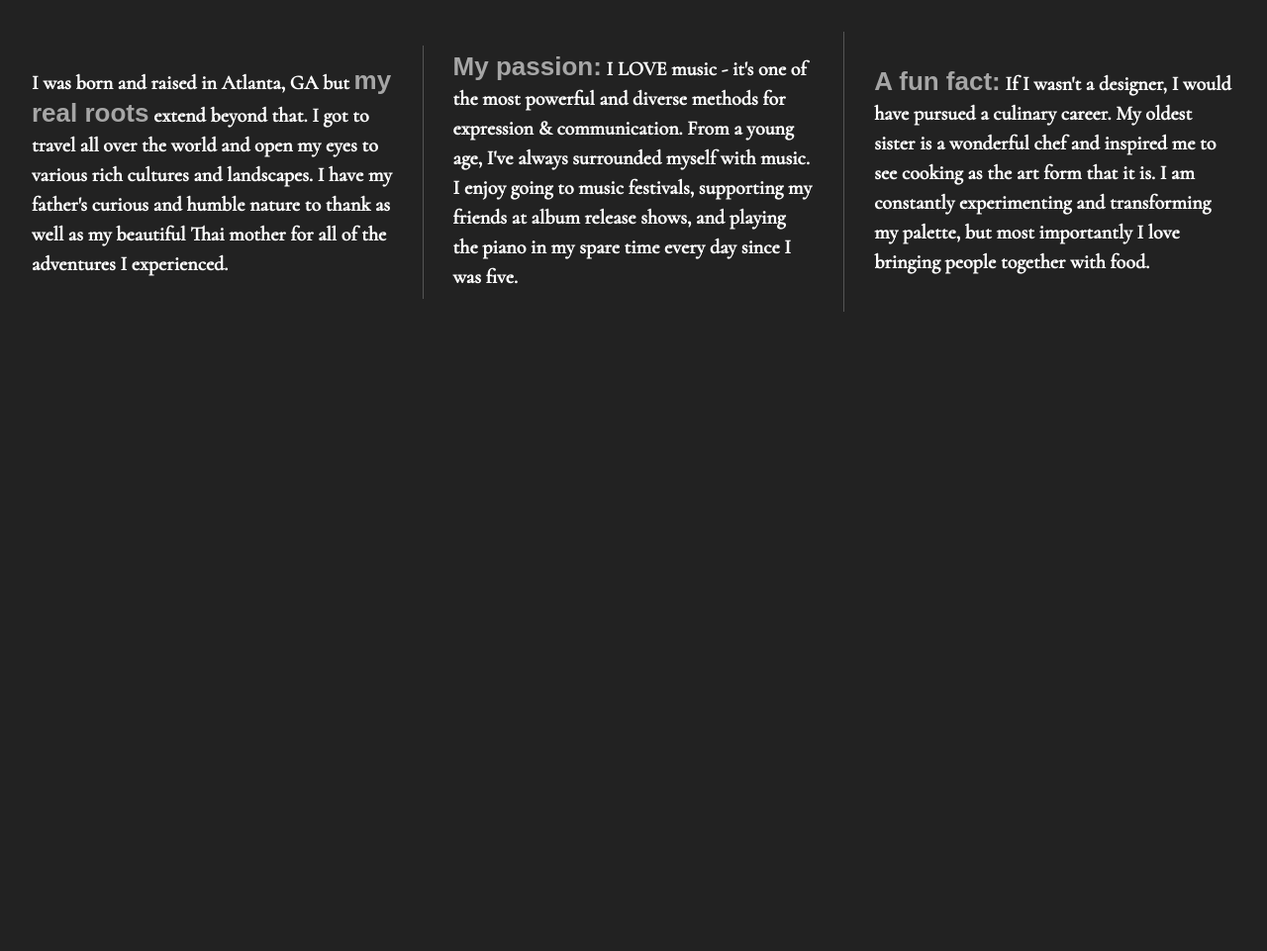
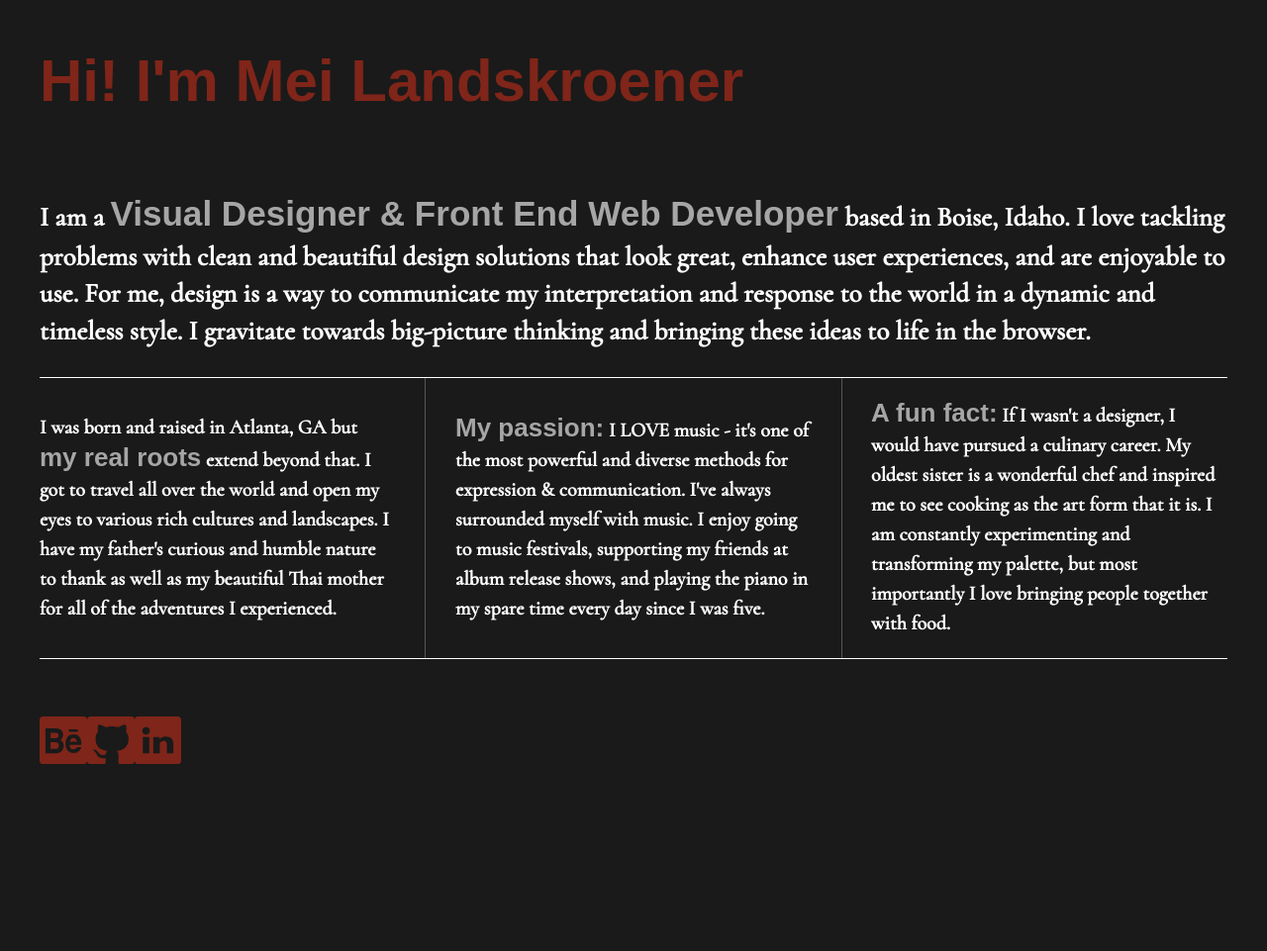
Before and after one commit to meiland28/flexbox-divs, a plain HTML site: page index.html in a window 1280 px wide. Shown: the whole page at 99% size. Before the commit the page ends 864 px from the top, so only its background shows below. Drawn offline with nearby package versions, Linux system fonts and the light colour scheme; a web font is replaced by a local one.

Commit message:
about me page

```diff
--- a/css/main.css
+++ b/css/main.css
@@ -97,7 +97,7 @@ textarea {
 
 
 html {
-  background-color: #222;
+  background-color: #1a1a1a;
   height: 100%;
   width: 100%;
 }
@@ -105,37 +105,83 @@ html {
 body {
   font-family: 'Cormorant', serif;
   font-weight: 700;
-  padding: 2em;
+  padding: 0em 2em;
+  font-size: 1.25em;
   color: #fff;
-  height: 100%;
+  display: flex;
+  justify-content: center;
 }
 
-.wrapper {
+.flex-container {
   display: flex;
   flex-flow: row wrap;
   justify-content: space-between;
-  align-items: center;
+  max-width: 1200px;
 }
 
-.div-1, .div-2, .div-3 {
+p span {
+  font-family: 'Arya', sans-serif;
+  font-size: 1.3em;
+  color: #a6a6a6;
+}
+
+header,
+footer {
+  width: 100%;
+  display: flex;
+  justify-content: flex-start;
+}
+
+header h1 {
+  font-family: 'Arya', sans-serif;
+  font-size: 3em;
+  color: #7f2519;
+}
+
+main {
+  width: 100%;
+  display: flex;
+  justify-content: center;
+  border-bottom: 1px solid #fff;
+}
+
+main p {
+  font-size: 1.35em;
+}
+
+.flex-items {
   width: 30%;
   height: auto;
   display: flex;
   justify-content: center;
   align-items: center;
-  color: #fff;
   line-height: 1.5em;
-  font-size: 1.25em;
+  font-size: 1em;
+  border-bottom: 1px solid #555;
 }
 
-.wrapper span {
-  font-family: 'Arya', sans-serif;
-  font-size: 1.3em;
-  color: #a6a6a6;
+footer {
+  border-top: 1px solid #fff;
 }
 
+footer ul {
+  padding: 0;
+}
 
+footer ul li {
+  width: 25%;
+  height: 25%;
+  display: inherit;
+  float: left;
+  padding: 30px 0 0 0;
+}
 
+img#behance,
+img#github,
+img#linkedin {
+  width: 100%;
+  height: 100%
+}
 
 /* ==========================================================================
    Helper classes
@@ -217,14 +263,25 @@ body {
    Modify as content requires.
    ========================================================================== */
 
-@media all and (min-width: 1200px) {
-    .div-1, .div-2, .div-3 {
+@media all and (max-width: 768px) {
+    body {
+      padding: 1em;
+    }
+}
+
+@media (min-width: 1200px) {
+    .flex-items {
       flex-basis: 30%;
+      border-bottom: none;
     }
 
-    .div-1, .div-2 {
+    #div-2{
+      display: flex;
+      justify-content: center;
+      align-items: center;
+      border-left: 1px solid #555;
       border-right: 1px solid #555;
-      padding-right: 30px;
+      padding: 0 30px;
     }
 }
 
--- a/index.html
+++ b/index.html
@@ -23,16 +23,29 @@
             <p class="browserupgrade">You are using an <strong>outdated</strong> browser. Please <a href="http://browsehappy.com/">upgrade your browser</a> to improve your experience.</p>
         <![endif]-->
 
-        <section class="wrapper">
-            <div class="div-1">
+        <section class="flex-container">
+            <header>
+            	<h1>Hi! I'm Mei Landskroener</h1>
+            </header>
+            <main>
+            	<p>I am a <span>Visual Designer & Front End Web Developer</span> based in Boise, Idaho. I love tackling problems with clean and beautiful design solutions that look great, enhance user experiences, and are enjoyable to use. For me, design is a way to communicate my interpretation and response to the world in a dynamic and timeless style. I gravitate towards big-picture thinking and bringing these ideas to life in the browser.</p>
+            </main>
+            <div id="div-1" class="flex-items">
                 <p>I was born and raised in Atlanta, GA but <span>my real roots</span> extend beyond that. I got to travel all over the world and open my eyes to various rich cultures and landscapes. I have my father's curious and humble nature to thank as well as my beautiful Thai mother for all of the adventures I experienced.</p>
             </div>
-            <div class="div-2">
-                <p><span>My passion:</span> I LOVE music - it's one of the most powerful and diverse methods for expression & communication. From a young age, I've always surrounded myself with music. I enjoy going to music festivals, supporting my friends at album release shows, and playing the piano in my spare time every day since I was five.</p>
+            <div id="div-2" class="flex-items">
+                <p><span>My passion:</span> I LOVE music - it's one of the most powerful and diverse methods for expression & communication. I've always surrounded myself with music. I enjoy going to music festivals, supporting my friends at album release shows, and playing the piano in my spare time every day since I was five.</p>
             </div>
-            <div class="div-3">
+            <div id="div-3" class="flex-items">
                 <p><span>A fun fact:</span> If I wasn't a designer, I would have pursued a culinary career. My oldest sister is a wonderful chef and inspired me to see cooking as the art form that it is. I am constantly experimenting and transforming my palette, but most importantly I love bringing people together with food.</p>
             </div>
+            <footer>
+				<ul>
+                    <li><a href="https://www.behance.net/meiland284836"><img src="img/behance-icon.svg" id="behance" alt="Behance icon" /></a></li>
+                    <li><a href="https://github.com/meiland28"><img src="img/github-icon.svg" id="github" alt="GitHub icon" /></a></li>
+                    <li><a href="https://www.linkedin.com/in/mei-landskroener-290b0311a/"><img src="img/linkedin-icon.svg" id="linkedin" alt="LinkedIn icon" /></a></li>
+                </ul>
+            </footer>
         </section>
 
         <script src="https://ajax.googleapis.com/ajax/libs/jquery/1.11.3/jquery.min.js"></script>
```
Also changed, not shown: img/behance-icon.svg (added), img/github-icon.svg (added), img/linkedin-icon.svg (added).
